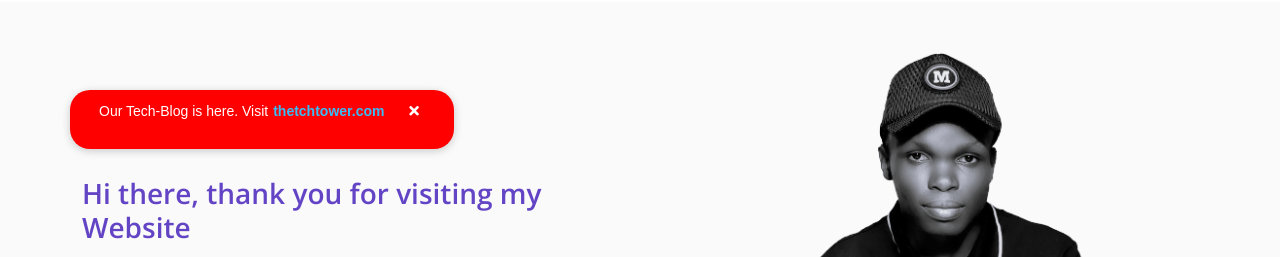
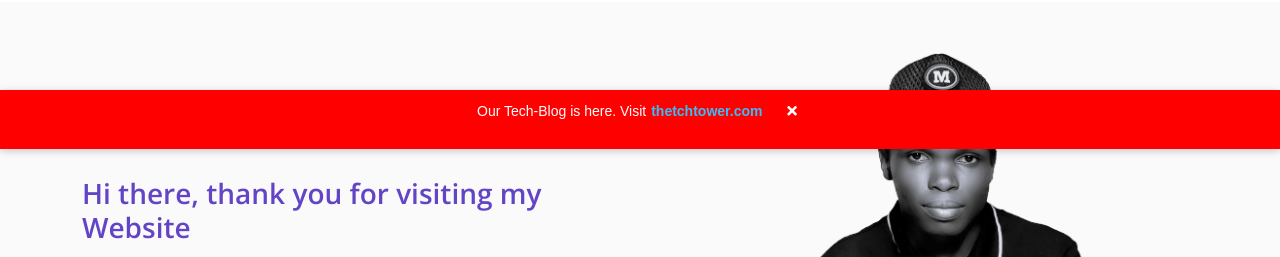
Before and after one commit to jjronnie/jronnie, a plain HTML site: page index.html in a window 1280 px wide. Shown: the top 257 px of the page. Drawn offline with nearby package versions, Linux system fonts and the light colour scheme; a script that the page names is missing.

Commit message:
Update index.html

```diff
--- a/index.html
+++ b/index.html
@@ -74,8 +74,8 @@
     .top-notification-bar {
       position: fixed;
       top: 90px;
-      left: 70px;
-      width: 30%;
+      left: 5;
+      width: 100%;
       background-color: red; /* Black background */
       color: #fff;
       text-align: center;
@@ -87,7 +87,7 @@
       display: flex;
       justify-content: center;
       align-items: center;
-      border-radius: 20px;
+
     }
 
     .top-notification-bar a {
```
